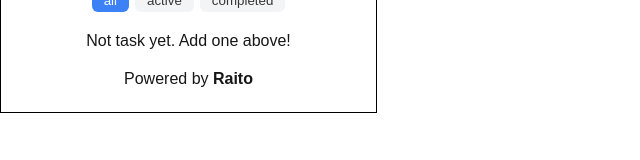
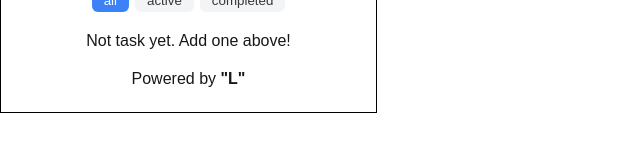
Before and after one commit to L-era67/to-Do, a Next.js app: page / in a window 1280 px wide. Shown: the part 133-293 px from the top of the page, without its empty margins (0-640 px from the left). Built offline with nearby package versions, Linux system fonts and the light colour scheme.

Commit message:
anhii vercel deploy

```diff
--- a/src/pages/index.js
+++ b/src/pages/index.js
@@ -112,7 +112,7 @@ export default function Home() {
           />
         ) : null}
 
-        <p>Powered by <b>Raito</b> </p>
+        <p>Powered by <b>"L"</b> </p>
       </div>
     </div>
   );
```
